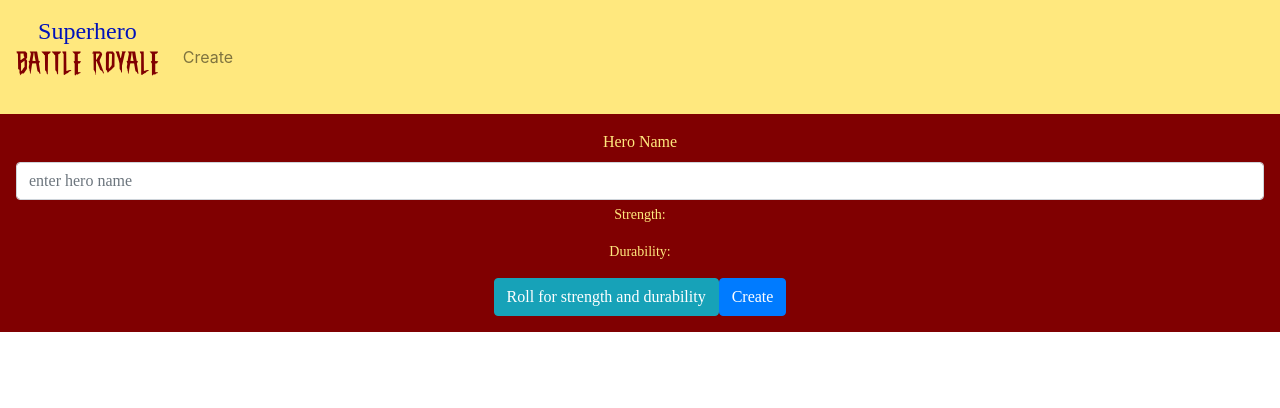
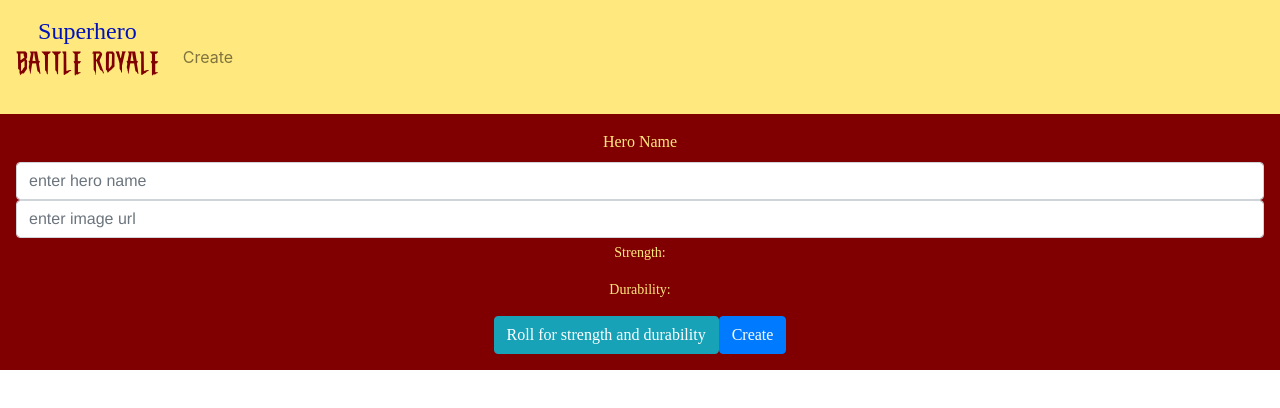
Before and after one commit to MADD-HOUSE/mern-lab-frontend, a React (Create React App) app in the folder mern-lab-front/: page /create in a window 1280 px wide. Shown: the top 408 px of the page. Built offline with nearby package versions, Linux system fonts and the light colour scheme; no server answers; a web font is replaced by a local one.

Commit message:
added image url input for creating heroes

```diff
--- a/mern-lab-front/src/components/Create/Create.js
+++ b/mern-lab-front/src/components/Create/Create.js
@@ -1,4 +1,4 @@
-import React, { Component } from 'react'
+import React, { Component } from 'react';
 // import axios from 'axios';
 import { Form, Button } from 'react-bootstrap';
 import CreateModal from '../CreateModal/CreateModal';
@@ -11,6 +11,7 @@ class Create extends Component {
 			strength: null,
 			durability: null,
 			newHero: {},
+			image: '',
 			modalShow: false,
 			setModalShow: false,
 		};
@@ -23,6 +24,9 @@ class Create extends Component {
 	handleOnChange = (e) => {
 		this.setState({ name: e.target.value });
 	};
+	handleImageChange = (e) => {
+		this.setState({ image: e.target.value });
+	};
 	handleSubmit = (e) => {
 		e.preventDefault();
 		const hero = {
@@ -30,6 +34,7 @@ class Create extends Component {
 			strength: this.state.strength,
 			name: this.state.name,
 			publisher: this.state.publisher,
+			image: this.state.image,
 		};
 		this.setState({ newHero: hero, modalShow: true, setModalShow: true });
 	};
@@ -40,9 +45,16 @@ class Create extends Component {
 					<Form.Group controlId='formBasicEmail'>
 						<Form.Label>Hero Name</Form.Label>
 						<Form.Control
+							className='create-text'
 							type='text'
 							placeholder='enter hero name'
 							onChange={this.handleOnChange}
+						/>
+						<Form.Control
+							className='create-text'
+							type='text'
+							placeholder='enter image url'
+							onChange={this.handleImageChange}
 						/>
 						<Form.Text className='stats'>
 							<p>Strength: {this.state.strength}</p>{' '}
--- a/mern-lab-front/src/components/CreateModal/CreateModal.js
+++ b/mern-lab-front/src/components/CreateModal/CreateModal.js
@@ -7,7 +7,7 @@ function CreateModal(props) {
 	const handleSubmit = () => {
 		axios
 			.post(`https://hero-royale-db-test.herokuapp.com/heroes`, props.hero)
-			.then(res => {
+			.then((res) => {
 				console.log(res);
 			});
 	};
@@ -23,7 +23,7 @@ function CreateModal(props) {
 				</Modal.Title>
 			</Modal.Header>
 			<Modal.Body>
-				<img src='' alt='' />
+				<img src={props.hero.image} alt='created' />
 				<p>Strength: {props.hero.strength}</p>
 				<p>Durability: {props.hero.durability}</p>
 			</Modal.Body>
--- a/mern-lab-front/src/index.css
+++ b/mern-lab-front/src/index.css
@@ -72,3 +72,6 @@ code {
 	font-family: 'Avengers';
 	justify-content: center;
 }
+.create-text {
+	font-family: Helvetica
+}
```
